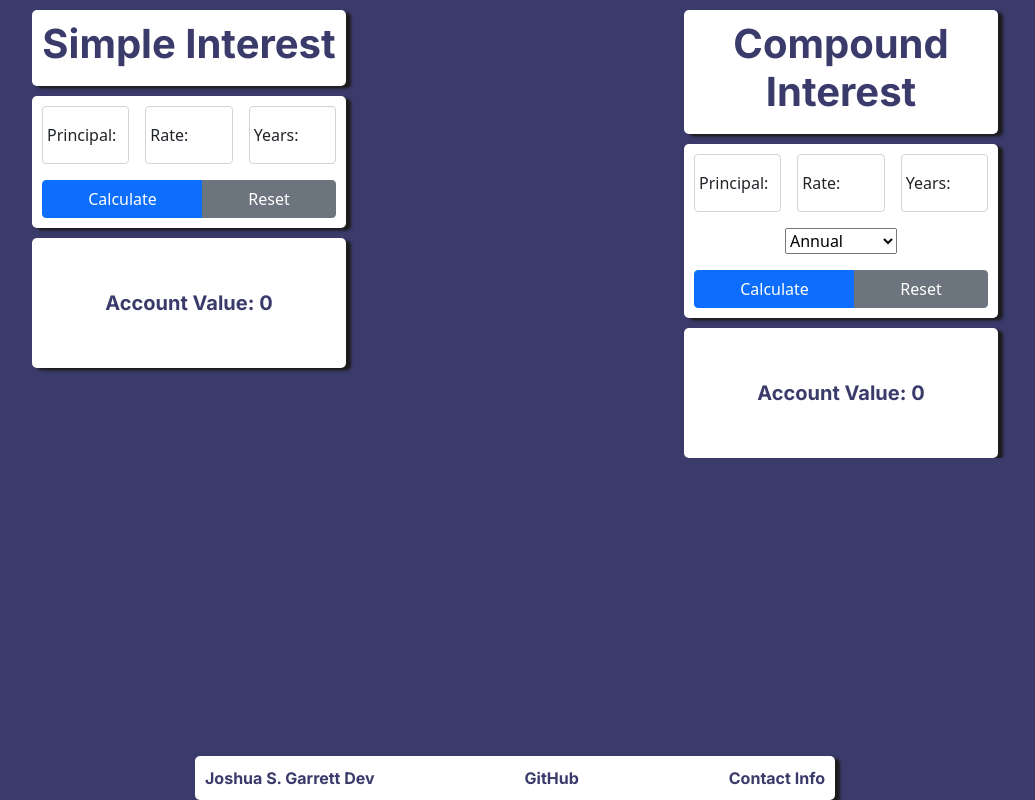
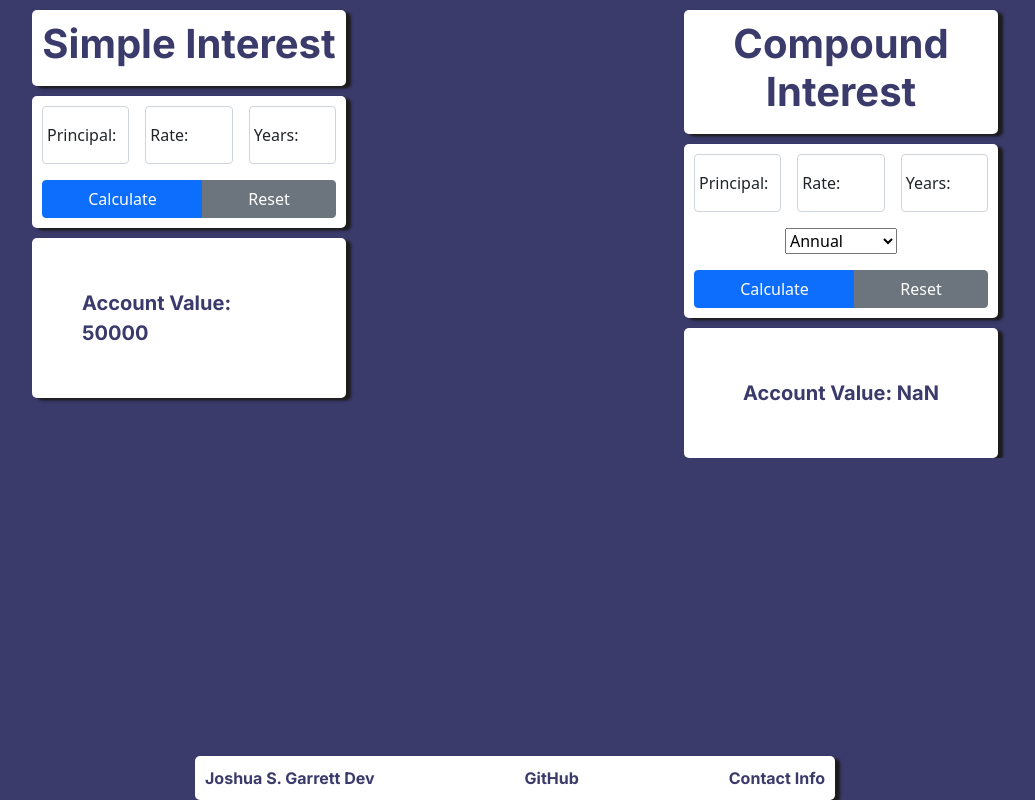
Before and after one commit to jsgarrett22/calculators-react, a React (Create React App) app: page / in a window 1280 px wide. Shown: the whole page, without its empty margins (125-1160 px from the left). Built offline with nearby package versions, Linux system fonts and the light colour scheme.

Commit message:
Added basic calculation logic of passed prop values to display component

```diff
--- a/src/components/Display.js
+++ b/src/components/Display.js
@@ -1,9 +1,14 @@
 import React from "react";
 
-export default function Display() {
+const calculateSimpleInterest = (principal, rate, time) => principal * rate * time;
+
+const convertRateToPercentage = rate => rate / 100;
+
+export default function Display(props) {
+    const intEarned = calculateSimpleInterest(props.principal, convertRateToPercentage(props.rate), props.years);
     return (
         <main className="center">
-            <p id="display">Account Value: <span>0</span></p>
+            <p id="display">Account Value: <span>{intEarned}</span></p>
         </main>
     )
 }
```
